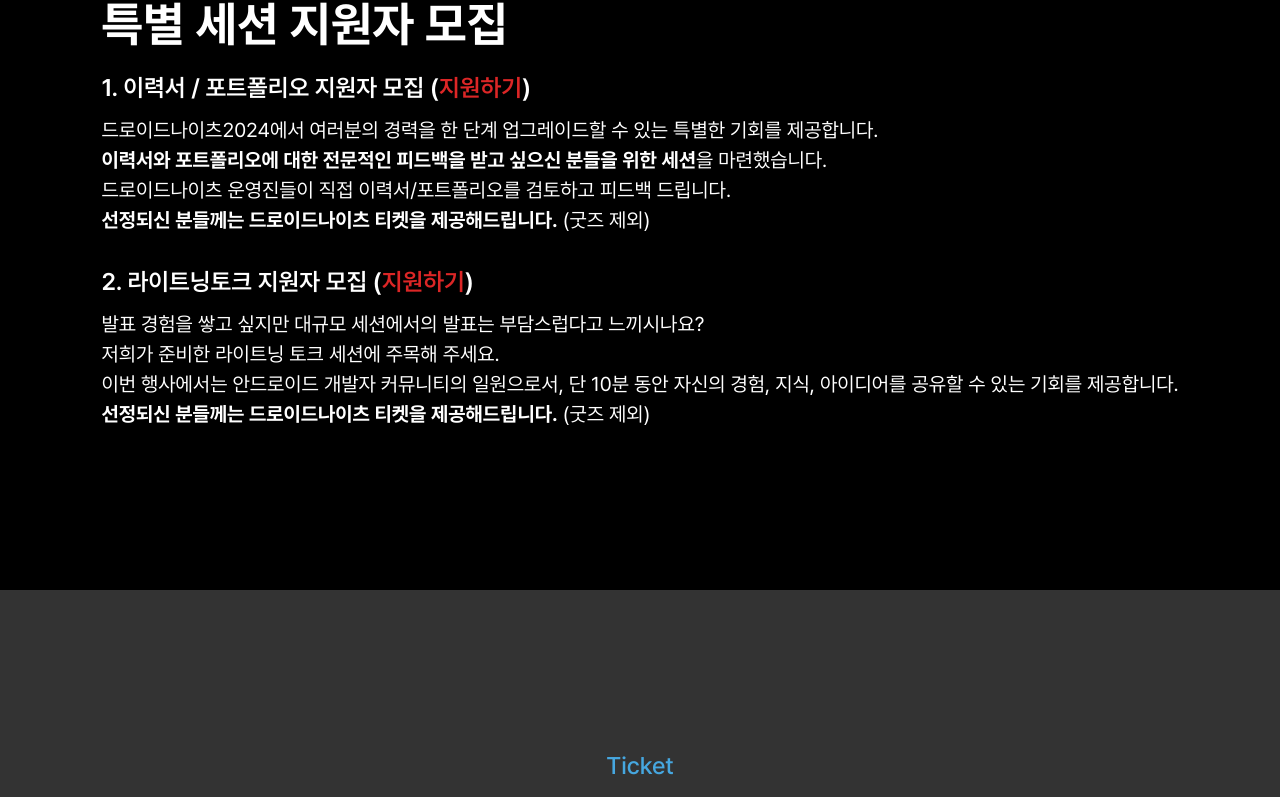
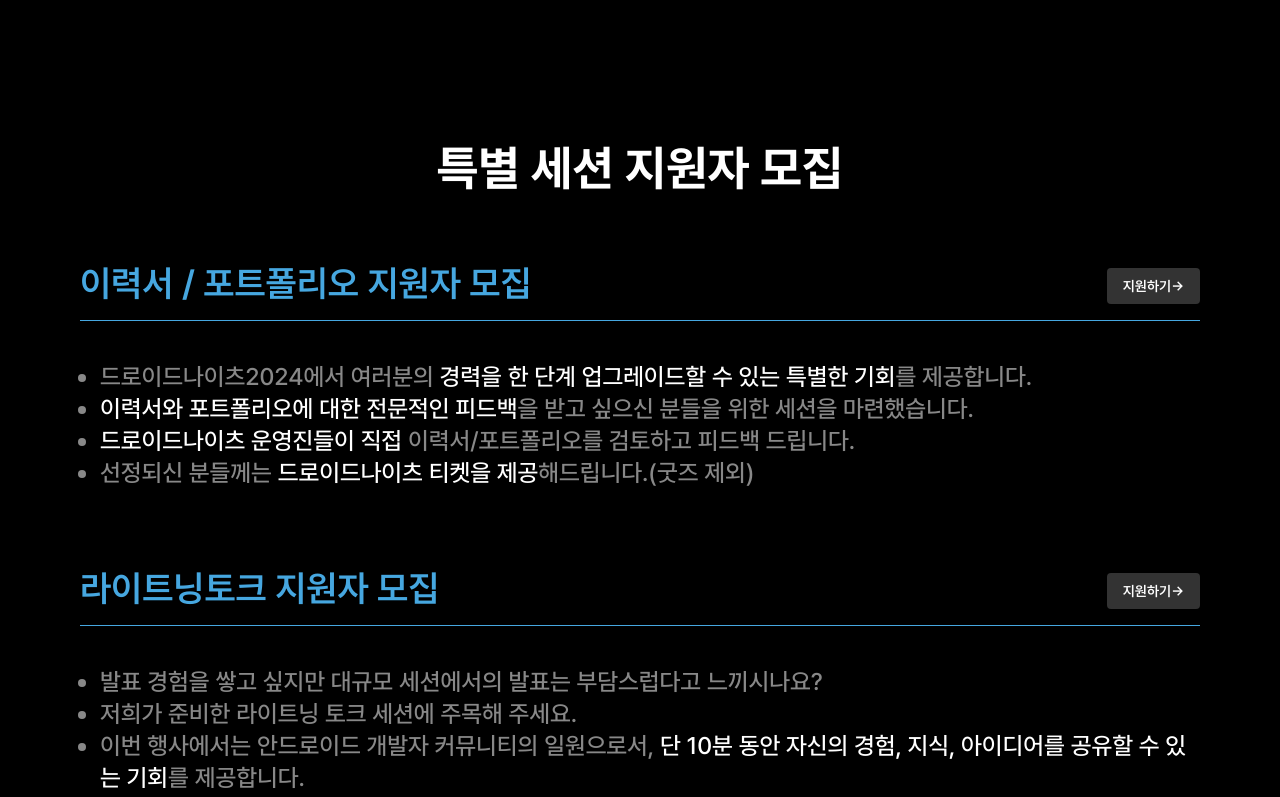
Before and after one commit to droidknights/DroidKnights-WebSite, a Next.js app: page / in a window 1280 px wide. Shown: the part 2996-3793 px from the top of the page. Built offline with nearby package versions, Linux system fonts and the light colour scheme.

Commit message:
Change design of special session apply

```diff
--- a/src/app/_components/Ticket.tsx
+++ b/src/app/_components/Ticket.tsx
@@ -6,11 +6,7 @@
       <div className="flex max-w-[1366px] flex-col items-center px-6 py-20 text-center md:px-10 md:py-40 xl:px-40">
         <div className="mb-[26px] text-center md:mb-[72px]">
           <p className="mb-4 text-sm font-medium text-blue-light md:text-2xl">Ticket</p>
-          <p className="mb-2 text-2xl font-bold text-white md:mb-4 md:text-5xl xl:text-6xl">
-            행사장 입장부터, 한정 굿즈까지
-          </p>
-          <p className="mb-px font-medium text-white/80 md:text-2xl">페스타 오픈 | 5월 7일 오후 1시</p>
-          <p className="font-medium text-white/80 md:text-2xl">티켓 오픈 | 5월 14일 오후 1시</p>
+          <p className="text-2xl font-bold text-white md:text-5xl xl:text-6xl">행사장 입장부터, 한정 굿즈까지</p>
         </div>
         <div className="grid w-full grid-cols-2 gap-3 md:gap-[18px] xl:gap-9">
           <div className="mr-3 rounded-[5px] bg-black/50 px-4 py-9 text-center md:py-[49px] xl:py-[46px]">
@@ -28,7 +24,7 @@
         </div>
         <Link href="https://festa.io/events/4990" target="_blank" className="flex w-full justify-center">
           <div className="mb-2 mt-[26px] w-full rounded-[10px] bg-blue py-5 text-center font-semibold md:mb-3 md:mt-[72px] md:w-fit md:px-[144px] md:py-7 md:text-xl">
-            페스타 바로가기 →
+            티켓 구매하러 가기 →
           </div>
         </Link>
         <p className="text-sm font-medium text-grey-light md:text-xl">
--- a/src/app/_components/session/SessionCard.tsx
+++ b/src/app/_components/session/SessionCard.tsx
@@ -1,7 +1,8 @@
 "use client";
 
-import { track1, tracks } from "@/app/_interface/Sessions";
+import { tracks } from "@/app/_interface/Sessions";
 import { useState } from "react";
+import { SpecialSessionBox } from "./SpecialSessionBox";
 import { DividerSession, TrackBox } from "./TrackBox";
 
 function Tab({
@@ -43,47 +44,8 @@
           <Tab tabNumber={3} currentTrackNumber={trackNumber} setCurrentTrackNumber={setTrackNumber} />
         </div>
         <DividerSession />
-        <TrackBox track={tracks[trackNumber - 1]} />
-        <div className="mt-10 text-left text-white md:mt-[72px]">
-          <div className="mb-4 text-2xl font-bold md:mb-6 md:text-5xl">특별 세션 지원자 모집</div>
-          <div className="mb-2 text-xl font-semibold md:mb-3 md:text-2xl">
-            1. 이력서 / 포트폴리오 지원자 모집 (
-            <a href="https://forms.gle/DdPw6bof4bW45LTz8" target="_blank" className="text-red-600">
-              지원하기
-            </a>
-            )
-          </div>
-          <div className="mb-4 md:mb-8 md:text-xl">
-            <p className="mb-0.5">
-              드로이드나이츠2024에서 여러분의 경력을 한 단계 업그레이드할 수 있는 특별한 기회를 제공합니다.
-            </p>
-            <p className="mb-0.5">
-              <b>이력서와 포트폴리오에 대한 전문적인 피드백을 받고 싶으신 분들을 위한 세션</b>을 마련했습니다.
-            </p>
-            <p className="mb-0.5">드로이드나이츠 운영진들이 직접 이력서/포트폴리오를 검토하고 피드백 드립니다.</p>
-            <p className="mb-0.5">
-              <b>선정되신 분들께는 드로이드나이츠 티켓을 제공해드립니다.</b> (굿즈 제외)
-            </p>
-          </div>
-          <div className="mb-2 text-xl font-semibold md:mb-3 md:text-2xl">
-            2. 라이트닝토크 지원자 모집 (
-            <a href="https://forms.gle/E7hdXx2UyGXR3AZh8" target="_blank" className="text-red-600">
-              지원하기
-            </a>
-            )
-          </div>
-          <div className="md:text-xl">
-            <p className="mb-0.5">발표 경험을 쌓고 싶지만 대규모 세션에서의 발표는 부담스럽다고 느끼시나요?</p>
-            <p className="mb-0.5">저희가 준비한 라이트닝 토크 세션에 주목해 주세요.</p>
-            <p className="mb-0.5">
-              이번 행사에서는 안드로이드 개발자 커뮤니티의 일원으로서, 단 10분 동안 자신의 경험, 지식, 아이디어를 공유할
-              수 있는 기회를 제공합니다.
-            </p>
-            <p className="mb-0.5">
-              <b>선정되신 분들께는 드로이드나이츠 티켓을 제공해드립니다.</b> (굿즈 제외)
-            </p>
-          </div>
-        </div>
+        <TrackBox track={tracks[trackNumber - 1]} className="mb-[72px]" />
+        <SpecialSessionBox />
       </div>
     </div>
   );
--- /dev/null
+++ b/src/app/_components/session/SpecialSessionBox.tsx
@@ -0,0 +1,75 @@
+function Divider() {
+  return <div className="h-px bg-blue-light" />;
+}
+
+export function SpecialSessionBox() {
+  return (
+    <div className="mt-10 w-full md:mt-[72px]">
+      <div className="mb-9 mt-8 text-2xl font-bold text-white md:my-[72px] md:text-5xl xl:text-6xl">
+        특별 세션 지원자 모집
+      </div>
+      {/** 이력서 / 포트폴리오 */}
+      <div className="relative mb-3 text-left md:mb-4">
+        <div className="text-xl font-semibold text-blue-light md:hidden md:text-4xl">
+          <p>이력서 / 포트폴리오</p>
+          <p>지원자 모집</p>
+        </div>
+        <div className="hidden text-xl font-semibold text-blue-light md:block md:text-4xl">
+          이력서 / 포트폴리오 지원자 모집
+        </div>
+        <a href="https://forms.gle/DdPw6bof4bW45LTz8" target="_blank" className="absolute bottom-0 right-0">
+          <div className="rounded bg-grey px-4 py-2 text-xs font-semibold text-white md:text-sm">지원하기→</div>
+        </a>
+      </div>
+      <Divider />
+      <div className="mb-10 mt-6 text-left text-sm font-medium text-grey-light md:mb-20 md:mt-10 md:text-2xl">
+        <ul className="ml-4 list-disc md:ml-5">
+          <li>
+            드로이드나이츠2024에서 여러분의{" "}
+            <span className="text-white">경력을 한 단계 업그레이드할 수 있는 특별한 기회</span>를 제공합니다.
+          </li>
+          <li>
+            <span className="text-white">이력서와 포트폴리오에 대한 전문적인 피드백</span>을 받고 싶으신 분들을 위한
+            세션을 마련했습니다.
+          </li>
+          <li>
+            <span className="text-white">드로이드나이츠 운영진들이 직접</span> 이력서/포트폴리오를 검토하고 피드백
+            드립니다.
+          </li>
+          <li>
+            선정되신 분들께는 <span className="text-white">드로이드나이츠 티켓을 제공</span>해드립니다.(굿즈 제외)
+          </li>
+        </ul>
+      </div>
+
+      {/** 라이트닝토크 */}
+      <div className="relative mb-3 text-left md:mb-4">
+        <div className="text-xl font-semibold text-blue-light md:hidden md:text-4xl">
+          <p>라이트닝토크</p>
+          <p>지원자 모집</p>
+        </div>
+        <div className="hidden text-xl font-semibold text-blue-light md:block md:text-4xl">
+          라이트닝토크 지원자 모집
+        </div>
+        <a href="https://forms.gle/E7hdXx2UyGXR3AZh8" target="_blank" className="absolute bottom-0 right-0">
+          <div className="rounded bg-grey px-4 py-2 text-xs font-semibold text-white md:text-sm">지원하기→</div>
+        </a>
+      </div>
+      <Divider />
+      <div className="mt-6 text-left text-sm font-medium text-grey-light md:mt-10 md:text-2xl">
+        <ul className="ml-4 list-disc md:ml-5">
+          <li>발표 경험을 쌓고 싶지만 대규모 세션에서의 발표는 부담스럽다고 느끼시나요?</li>
+          <li>저희가 준비한 라이트닝 토크 세션에 주목해 주세요.</li>
+          <li>
+            이번 행사에서는 안드로이드 개발자 커뮤니티의 일원으로서,{" "}
+            <span className="text-white">단 10분 동안 자신의 경험, 지식, 아이디어를 공유할 수 있는 기회</span>를
+            제공합니다.
+          </li>
+          <li>
+            선정되신 분들께는 <span className="text-white">드로이드나이츠 티켓을 제공</span>해드립니다.(굿즈 제외)
+          </li>
+        </ul>
+      </div>
+    </div>
+  );
+}
--- a/src/app/_components/session/TrackBox.tsx
+++ b/src/app/_components/session/TrackBox.tsx
@@ -27,9 +27,9 @@
   );
 }
 
-export function TrackBox({ track }: { track: Track }) {
+export function TrackBox({ track, className }: { track: Track; className?: string }) {
   return (
-    <div className="w-full">
+    <div className={`w-full ${className}`}>
       <BreakTimeBox time="09:30 - 10:40" title="행사 등록" />
       <DividerSession />
       {track.sessions.map((session, index) => (
```
Also changed, not shown: .eslintrc.json.
